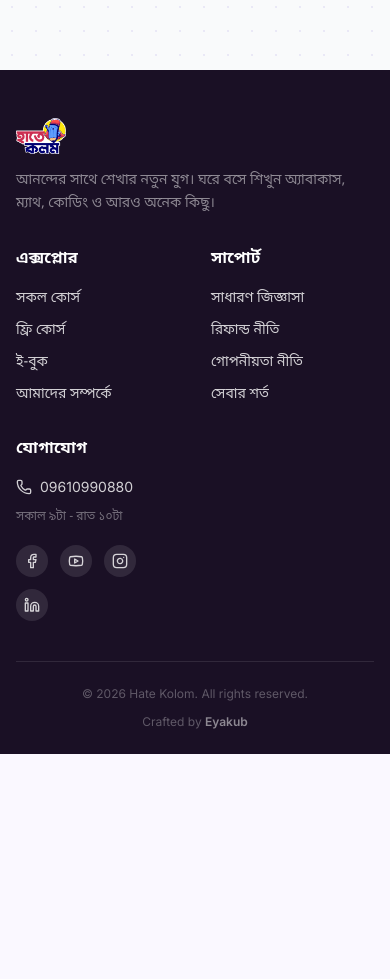
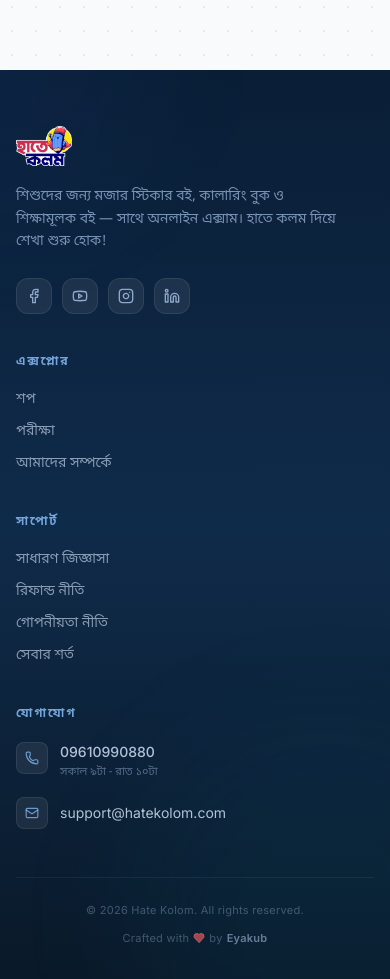
Before and after one commit to Eyakub/hatekolom, a Next.js app in the folder frontend/: page / in a window 390 px wide. Shown: the part 6053-7032 px from the top of the page. Before the commit the page ends 6807 px from the top, so only its background shows below. Built offline with nearby package versions, Linux system fonts and the light colour scheme; no server answers.

Commit message:
footer content changes

```diff
--- a/frontend/src/components/layout/Footer.tsx
+++ b/frontend/src/components/layout/Footer.tsx
@@ -2,7 +2,7 @@
 
 import { useState, useEffect } from "react";
 import Link from "next/link";
-import { GraduationCap, Phone, Facebook, Youtube, Instagram, Linkedin } from "lucide-react";
+import { Phone, Facebook, Youtube, Instagram, Linkedin, Mail, MapPin, Heart, ArrowUpRight } from "lucide-react";
 import { useLocaleStore } from "@/stores/locale-store";
 import { useSiteStore } from "@/stores/site-store";
 import { motion } from "motion/react";
@@ -16,103 +16,147 @@ export function Footer() {
   // Before hydration always return Bengali to match SSR output
   const t = (bn: string, en: string) => (mounted ? tRaw(bn, en) : bn);
   const footerDesc = mounted
-    ? (locale === "bn" ? settings.footer_description_bn : settings.footer_description_en)
-    : settings.footer_description_bn;
+    ? t(
+        "শিশুদের জন্য মজার স্টিকার বই, কালারিং বুক ও শিক্ষামূলক বই — সাথে অনলাইন এক্সাম। হাতে কলম দিয়ে শেখা শুরু হোক!",
+        "Fun sticker books, coloring books & educational materials for kids — with online exams. Let the learning begin with Hate Kolom!"
+      )
+    : "শিশুদের জন্য মজার স্টিকার বই, কালারিং বুক ও শিক্ষামূলক বই — সাথে অনলাইন এক্সাম। হাতে কলম দিয়ে শেখা শুরু হোক!";
+
+  const socialLinks = [
+    { url: settings.facebook_url, icon: Facebook, label: "Facebook" },
+    { url: settings.youtube_url, icon: Youtube, label: "YouTube" },
+    { url: settings.instagram_url, icon: Instagram, label: "Instagram" },
+    { url: settings.linkedin_url, icon: Linkedin, label: "LinkedIn" },
+  ].filter((s) => s.url);
 
   return (
-    <footer className="bg-[#1a1025] text-white/80 pt-12 pb-6">
-      <div className="max-w-7xl mx-auto px-4 sm:px-6 lg:px-8">
-        <div className="grid grid-cols-2 md:grid-cols-4 gap-8 mb-10">
-          {/* Brand */}
-          <div className="col-span-2 md:col-span-1">
-            <div className="flex items-center gap-2 mb-4">
-              <img src="/logo_white.png" alt={settings.platform_name} className="h-9 w-auto object-contain" />
+    <footer className="relative bg-gradient-to-b from-[#0a1e36] via-[#0f2b4a] to-[#0a1929] text-white/80 overflow-hidden">
+      {/* Subtle decorative elements */}
+      <div className="absolute top-0 left-0 w-72 h-72 bg-blue-500/5 rounded-full blur-3xl -translate-x-1/2 -translate-y-1/2" />
+      <div className="absolute bottom-0 right-0 w-96 h-96 bg-cyan-500/5 rounded-full blur-3xl translate-x-1/3 translate-y-1/3" />
+
+      <div className="relative max-w-7xl mx-auto px-4 sm:px-6 lg:px-8 pt-14 pb-8">
+        {/* Main Grid */}
+        <div className="grid grid-cols-1 md:grid-cols-12 gap-10 md:gap-8 mb-12">
+          {/* Brand Column */}
+          <div className="md:col-span-4">
+            <div className="mb-5">
+              <img src="/logo_white.png" alt={settings.platform_name} className="h-10 w-auto object-contain" />
             </div>
-            <p className="text-sm text-white/50 font-bn leading-relaxed">
-               {footerDesc}
+            <p className="text-sm text-blue-200/60 font-bn leading-relaxed max-w-xs mb-6">
+              {footerDesc}
             </p>
+
+            {/* Social Icons */}
+            {socialLinks.length > 0 && (
+              <div className="flex gap-2.5">
+                {socialLinks.map(({ url, icon: Icon, label }) => (
+                  <motion.a
+                    key={label}
+                    whileHover={{ y: -3, scale: 1.1 }}
+                    whileTap={{ scale: 0.9 }}
+                    href={url}
+                    target="_blank"
+                    rel="noopener noreferrer"
+                    className="w-9 h-9 rounded-xl bg-white/[0.07] border border-white/[0.08] flex items-center justify-center text-blue-200/70 hover:bg-blue-500 hover:text-white hover:border-blue-400 transition-all duration-300"
+                    aria-label={label}
+                  >
+                    <Icon className="w-4 h-4" />
+                  </motion.a>
+                ))}
+              </div>
+            )}
           </div>
 
-          {/* Links */}
-          <div>
-            <h4 className="font-semibold text-white mb-4 font-bn">{t("এক্সপ্লোর", "Explore")}</h4>
-            <ul className="space-y-2.5 text-sm">
+          {/* Quick Links */}
+          <div className="md:col-span-2 md:col-start-6">
+            <h4 className="text-xs font-bold text-blue-300/80 uppercase tracking-[0.15em] mb-5 font-bn">
+              {t("এক্সপ্লোর", "Explore")}
+            </h4>
+            <ul className="space-y-3 text-sm">
               {[
-                ["/courses", t("সকল কোর্স", "All Courses")],
-                ["/courses?type=free", t("ফ্রি কোর্স", "Free Courses")],
-                ["/ebooks", t("ই-বুক", "Ebooks")],
+                ["/shop", t("শপ", "Shop")],
+                ["/exams", t("পরীক্ষা", "Exams")],
                 ["/about", t("আমাদের সম্পর্কে", "About Us")],
               ].map(([href, label]) => (
-                <motion.li key={href} whileHover={{ x: 6 }} transition={{ type: "spring", stiffness: 300, damping: 15 }}>
-                  <Link href={href} className="hover:text-[#ffce39] transition-colors font-bn inline-block">
-                    {label}
+                <li key={href}>
+                  <Link href={href} className="group flex items-center gap-1.5 text-blue-100/60 hover:text-white transition-colors font-bn">
+                    <span>{label}</span>
+                    <ArrowUpRight className="w-3 h-3 opacity-0 -translate-x-1 group-hover:opacity-100 group-hover:translate-x-0 transition-all duration-200" />
                   </Link>
-                </motion.li>
+                </li>
               ))}
             </ul>
           </div>
 
-          <div>
-            <h4 className="font-semibold text-white mb-4 font-bn">{t("সাপোর্ট", "Support")}</h4>
-            <ul className="space-y-2.5 text-sm">
+          {/* Support Links */}
+          <div className="md:col-span-2">
+            <h4 className="text-xs font-bold text-blue-300/80 uppercase tracking-[0.15em] mb-5 font-bn">
+              {t("সাপোর্ট", "Support")}
+            </h4>
+            <ul className="space-y-3 text-sm">
               {[
                 ["/faq", t("সাধারণ জিজ্ঞাসা", "FAQ")],
                 ["/refund", t("রিফান্ড নীতি", "Refund Policy")],
                 ["/privacy", t("গোপনীয়তা নীতি", "Privacy Policy")],
                 ["/terms", t("সেবার শর্ত", "Terms of Service")],
               ].map(([href, label]) => (
-                <motion.li key={href} whileHover={{ x: 6 }} transition={{ type: "spring", stiffness: 300, damping: 15 }}>
-                  <Link href={href} className="hover:text-[#ffce39] transition-colors font-bn inline-block">
-                    {label}
+                <li key={href}>
+                  <Link href={href} className="group flex items-center gap-1.5 text-blue-100/60 hover:text-white transition-colors font-bn">
+                    <span>{label}</span>
+                    <ArrowUpRight className="w-3 h-3 opacity-0 -translate-x-1 group-hover:opacity-100 group-hover:translate-x-0 transition-all duration-200" />
                   </Link>
-                </motion.li>
+                </li>
               ))}
             </ul>
           </div>
 
-          {/* Contact */}
-          <div>
-            <h4 className="font-semibold text-white mb-4 font-bn">{t("যোগাযোগ", "Contact")}</h4>
-            <div className="space-y-3 text-sm">
-              <a href={`tel:${settings.support_phone}`} className="flex items-center gap-2 hover:text-[#ffce39] transition-colors">
-                <Phone className="w-4 h-4" /> {settings.support_phone}
+          {/* Contact Column */}
+          <div className="md:col-span-3 md:col-start-10">
+            <h4 className="text-xs font-bold text-blue-300/80 uppercase tracking-[0.15em] mb-5 font-bn">
+              {t("যোগাযোগ", "Contact")}
+            </h4>
+            <div className="space-y-4">
+              <a
+                href={`tel:${settings.support_phone}`}
+                className="flex items-start gap-3 group"
+              >
+                <div className="w-8 h-8 rounded-lg bg-white/[0.07] border border-white/[0.08] flex items-center justify-center shrink-0 group-hover:bg-blue-500 group-hover:border-blue-400 transition-all">
+                  <Phone className="w-3.5 h-3.5 text-blue-300/70 group-hover:text-white transition-colors" />
+                </div>
+                <div>
+                  <p className="text-sm text-blue-100/80 group-hover:text-white transition-colors font-medium">{settings.support_phone}</p>
+                  <p className="text-[11px] text-blue-200/40 font-bn mt-0.5">{t("সকাল ৯টা - রাত ১০টা", "9 AM - 10 PM")}</p>
+                </div>
               </a>
-              <p className="text-white/40 text-xs font-bn">{t("সকাল ৯টা - রাত ১০টা", "9 AM - 10 PM")}</p>
-              <div className="flex flex-wrap gap-3 pt-2">
-                {settings.facebook_url && (
-                  <motion.a whileHover={{ y: -4, scale: 1.15, rotate: -8 }} whileTap={{ scale: 0.9 }} href={settings.facebook_url} target="_blank" rel="noopener noreferrer" className="w-8 h-8 rounded-full bg-white/10 flex items-center justify-center hover:bg-[#ffce39] hover:text-[#1a1025] transition-colors">
-                    <Facebook className="w-4 h-4" />
-                  </motion.a>
-                )}
-                {settings.youtube_url && (
-                  <motion.a whileHover={{ y: -4, scale: 1.15, rotate: 8 }} whileTap={{ scale: 0.9 }} href={settings.youtube_url} target="_blank" rel="noopener noreferrer" className="w-8 h-8 rounded-full bg-white/10 flex items-center justify-center hover:bg-[#ffce39] hover:text-[#1a1025] transition-colors">
-                    <Youtube className="w-4 h-4" />
-                  </motion.a>
-                )}
-                {settings.instagram_url && (
-                  <motion.a whileHover={{ y: -4, scale: 1.15, rotate: -8 }} whileTap={{ scale: 0.9 }} href={settings.instagram_url} target="_blank" rel="noopener noreferrer" className="w-8 h-8 rounded-full bg-white/10 flex items-center justify-center hover:bg-[#ffce39] hover:text-[#1a1025] transition-colors">
-                    <Instagram className="w-4 h-4" />
-                  </motion.a>
-                )}
-                {settings.linkedin_url && (
-                  <motion.a whileHover={{ y: -4, scale: 1.15, rotate: 8 }} whileTap={{ scale: 0.9 }} href={settings.linkedin_url} target="_blank" rel="noopener noreferrer" className="w-8 h-8 rounded-full bg-white/10 flex items-center justify-center hover:bg-[#ffce39] hover:text-[#1a1025] transition-colors">
-                    <Linkedin className="w-4 h-4" />
-                  </motion.a>
-                )}
-              </div>
+
+              {settings.support_email && (
+                <a
+                  href={`mailto:${settings.support_email}`}
+                  className="flex items-center gap-3 group"
+                >
+                  <div className="w-8 h-8 rounded-lg bg-white/[0.07] border border-white/[0.08] flex items-center justify-center shrink-0 group-hover:bg-blue-500 group-hover:border-blue-400 transition-all">
+                    <Mail className="w-3.5 h-3.5 text-blue-300/70 group-hover:text-white transition-colors" />
+                  </div>
+                  <p className="text-sm text-blue-100/80 group-hover:text-white transition-colors">{settings.support_email}</p>
+                </a>
+              )}
             </div>
           </div>
         </div>
 
-        <div className="border-t border-white/10 pt-6 flex flex-col sm:flex-row items-center justify-between gap-3 text-xs text-white/30">
-          <p>© {new Date().getFullYear()} {settings.platform_name}. All rights reserved.</p>
-          <p>
-            Crafted by{" "}
+        {/* Bottom Bar */}
+        <div className="border-t border-white/[0.06] pt-6 flex flex-col sm:flex-row items-center justify-between gap-3">
+          <p className="text-[11px] text-blue-200/30 tracking-wide">
+            © {new Date().getFullYear()} {settings.platform_name}. All rights reserved.
+          </p>
+          <p className="text-[11px] text-blue-200/30 flex items-center gap-1 tracking-wide">
+            Crafted with <Heart className="w-3 h-3 text-red-400/60 fill-red-400/60" /> by{" "}
             <a
               href="https://eyakub.github.io"
               target="_blank"
               rel="noopener noreferrer"
-              className="text-white/50 hover:text-[#ffce39] transition-colors font-semibold"
+              className="text-blue-200/50 hover:text-blue-300 transition-colors font-semibold"
             >
               Eyakub
             </a>
--- a/frontend/src/stores/site-store.ts
+++ b/frontend/src/stores/site-store.ts
@@ -37,8 +37,8 @@ const defaultSettings: SiteSettings = {
   youtube_url: "https://youtube.com",
   instagram_url: "https://instagram.com",
   linkedin_url: "https://linkedin.com",
-  footer_description_en: "A new era of joyful learning. Learn abacus, math, coding and more from home.",
-  footer_description_bn: "আনন্দের সাথে শেখার নতুন যুগ। ঘরে বসে শিখুন অ্যাবাকাস, ম্যাথ, কোডিং ও আরও অনেক কিছু।",
+  footer_description_en: "Fun sticker books, coloring books & educational materials for kids — with online exams. Let the learning begin with Hate Kolom!",
+  footer_description_bn: "শিশুদের জন্য মজার স্টিকার বই, কালারিং বুক ও শিক্ষামূলক বই — সাথে অনলাইন এক্সাম। হাতে কলম দিয়ে শেখা শুরু হোক!",
   feature_flags: { games: true, abacus: true, badges: true, gallery: true, challenges: true },
 };
 
```
